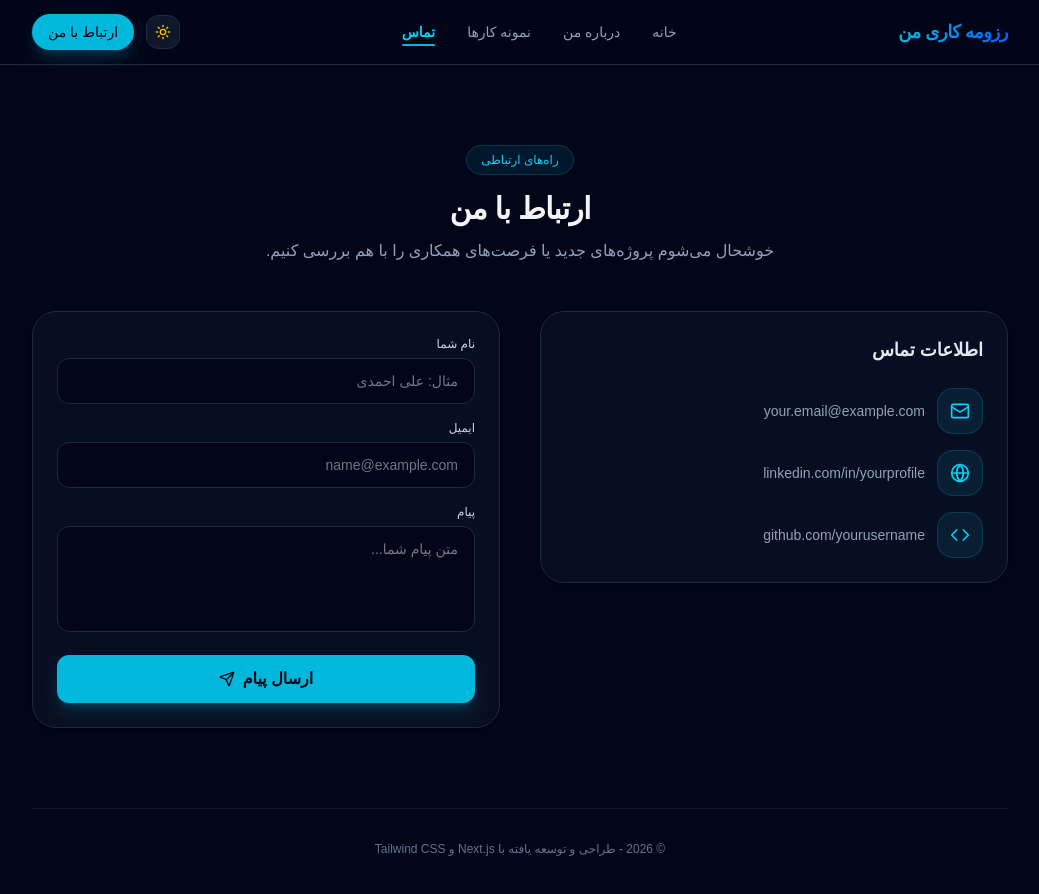
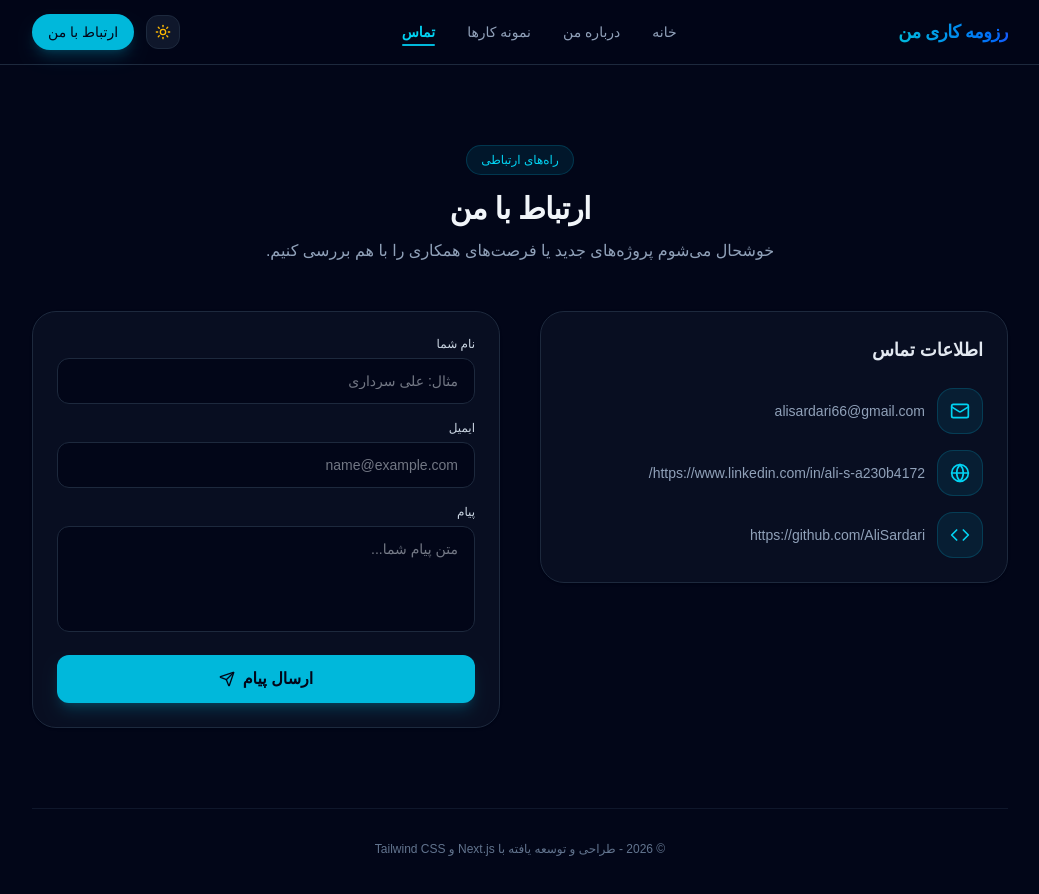
Before and after one commit to AliSardari/my-portfolio, a Next.js app: page /contact in a window 1280 px wide. Shown: the top 894 px of the page, without its empty margins (120-1159 px from the left). Built offline with nearby package versions, Linux system fonts and the light colour scheme.

Commit message:
Update project details and dependencies data

```diff
--- a/src/app/about/page.tsx
+++ b/src/app/about/page.tsx
@@ -10,7 +10,7 @@ export default function AboutPage() {
         {
             title: "فرانت‌اند (Frontend)",
             icon: <Layout className="w-6 h-6 text-cyan-500 dark:text-cyan-400" />,
-            skills: ["React", "Next.js", "Tailwind CSS", "Bootstrap", "JavaScript", "HTML5", "CSS3"],
+            skills: ["React", "Next.js", "Tailwind CSS", "Bootstrap", "JavaScript", "TypeScript", "HTML5", "CSS3"],
         },
         {
             title: "بک‌اند (Backend)",
@@ -41,7 +41,7 @@ export default function AboutPage() {
                     </div>
                     <h1 className="text-3xl md:text-4xl font-extrabold tracking-tight mb-6">درباره من</h1>
                     <p className="text-slate-600 dark:text-slate-400 text-base md:text-lg leading-relaxed">
-                        من یک توسعه‌دهنده وب فول‌استک هستم که با اشتیاق فراوان به دنیای برنامه‌نویسی، راهکارهای نرم‌افزاری مقیاس‌پذیر و مدرن خلق می‌کنم. تسلط بر تکنولوژی‌های فرانت‌اند مانند React و Next.js در کنار قدرت بک‌اند با Laravel و Python به من اجازه می‌دهد پروژه‌ها را از صفر تا صد به بهترین شکل پیاده‌سازی کنم.
+                        من یک توسعه‌ دهنده وب فول‌ استک هستم که با اشتیاق فراوان به دنیای برنامه‌ نویسی، راهکارهای نرم‌ افزاری مقیاس‌ پذیر و مدرن خلق می‌کنم. تسلط بر تکنولوژی‌ های فرانت اند  مانند React و Next.js در کنار قدرت بک اند با Laravel و Python به من اجازه می‌ دهد پروژه‌ ها را از صفر تا صد به بهترین شکل پیاده‌ سازی کنم.
                     </p>
                 </motion.div>
 
@@ -52,7 +52,7 @@ export default function AboutPage() {
                     transition={{ duration: 0.5, delay: 0.2 }}
                     className="space-y-8"
                 >
-                    <h2 className="text-2xl font-bold tracking-tight">مهارت‌ها و تخصص‌ها</h2>
+                    <h2 className="text-2xl font-bold tracking-tight">مهارت‌ ها و تخصص‌ ها</h2>
 
                     <div className="grid grid-cols-1 md:grid-cols-3 gap-6">
                         {skillCategories.map((category, index) => (
--- a/src/app/contact/page.tsx
+++ b/src/app/contact/page.tsx
@@ -66,21 +66,25 @@ export default function ContactPage() {
                                     <div className="p-3 rounded-2xl bg-cyan-500/10 border border-cyan-500/20 text-cyan-600 dark:text-cyan-400">
                                         <Mail className="w-5 h-5" />
                                     </div>
-                                    <span>your.email@example.com</span>
+                                    <span>alisardari66@gmail.com</span>
                                 </div>
 
                                 <div className="flex items-center gap-3">
                                     <div className="p-3 rounded-2xl bg-cyan-500/10 border border-cyan-500/20 text-cyan-600 dark:text-cyan-400">
                                         <Globe className="w-5 h-5" />
                                     </div>
-                                    <a href="#" className="hover:text-cyan-600 dark:hover:text-cyan-400 transition-colors">linkedin.com/in/yourprofile</a>
+                                    <a href="https://www.linkedin.com/in/ali-s-a230b4172/" target="_blank" rel="noopener noreferrer" className="hover:text-cyan-600 dark:hover:text-cyan-400 transition-colors">
+                                        https://www.linkedin.com/in/ali-s-a230b4172/
+                                    </a>
                                 </div>
 
                                 <div className="flex items-center gap-3">
                                     <div className="p-3 rounded-2xl bg-cyan-500/10 border border-cyan-500/20 text-cyan-600 dark:text-cyan-400">
                                         <Code className="w-5 h-5" />
                                     </div>
-                                    <a href="#" className="hover:text-cyan-600 dark:hover:text-cyan-400 transition-colors">github.com/yourusername</a>
+                                    <a href="https://github.com/AliSardari" target="_blank" rel="noopener noreferrer" className="hover:text-cyan-600 dark:hover:text-cyan-400 transition-colors">
+                                        https://github.com/AliSardari
+                                    </a>
                                 </div>
                             </div>
                         </div>
@@ -102,7 +106,7 @@ export default function ContactPage() {
                                 required
                                 value={formData.name}
                                 onChange={(e) => setFormData({ ...formData, name: e.target.value })}
-                                placeholder="مثال: علی احمدی"
+                                placeholder="مثال: علی سرداری"
                                 className="w-full bg-slate-50 dark:bg-slate-950 border border-slate-200 dark:border-slate-800 rounded-xl px-4 py-3 text-sm text-slate-800 dark:text-slate-200 focus:outline-none focus:border-cyan-500 transition-colors"
                             />
                         </div>
--- a/src/components/SkillsSection.tsx
+++ b/src/components/SkillsSection.tsx
@@ -1,8 +1,7 @@
 "use client";
 
 import { motion } from "framer-motion";
-import Link from "next/link";
-import { ArrowLeft } from "lucide-react";
+
 
 // لیست مهارت‌ها همراه با درصد و رنگ آیکون/نوار پیشرفت
 const skillsList = [
@@ -28,17 +27,17 @@ export default function SkillsSection() {
                     className="lg:col-span-5 space-y-6 text-right"
                 >
                     <div className="inline-flex items-center gap-2 px-3.5 py-1.5 rounded-full bg-cyan-500/10 border border-cyan-500/20 text-cyan-600 dark:text-cyan-400 text-xs font-medium">
-                        مهارت‌های تخصصی
+                        مهارت‌ های تخصصی
                     </div>
 
                     <div className="space-y-2">
                         <h2 className="text-3xl sm:text-4xl font-extrabold tracking-tight text-slate-900 dark:text-slate-100">
-                            مهارت‌های محبوب و سوابق من
+                            مهارت‌ های محبوب و سوابق من
                         </h2>
                     </div>
 
                     <p className="text-slate-600 dark:text-slate-400 text-sm sm:text-base leading-relaxed">
-                        با بهره‌گیری از ابزارها و تکنولوژی‌های روز دنیا، تلاش می‌کنم کدهایی تمیز، مقیاس‌پذیر و با بالاترین کیفیت ممکن برای پروژه‌های وب خلق کنم.
+                        با بهره‌ گیری از ابزارها و تکنولوژی‌ های روز دنیا، تلاش می‌کنم کدهایی تمیز، مقیاس‌ پذیر و با بالاترین کیفیت ممکن برای پروژه‌های وب خلق کنم.
                     </p>
 
                     {/* <div className="pt-2">
@@ -68,7 +67,7 @@ export default function SkillsSection() {
                             >
                                 <div className="flex items-center justify-between mb-3">
                                     <div className="flex items-center gap-3">
-                                        <div className="w-10 h-10 rounded-xl bg-gradient-to-tr from-cyan-500/10 to-blue-500/10 border border-cyan-500/20 flex items-center justify-center text-lg group-hover:scale-110 transition-transform">
+                                        <div className="w-10 h-10 rounded-xl bg-linear-to-tr from-cyan-500/10 to-blue-500/10 border border-cyan-500/20 flex items-center justify-center text-lg group-hover:scale-110 transition-transform">
                                             {skill.icon}
                                         </div>
                                         <span className="font-bold text-sm text-slate-800 dark:text-slate-200">{skill.name}</span>
@@ -83,7 +82,7 @@ export default function SkillsSection() {
                                         whileInView={{ width: `${skill.level}%` }}
                                         viewport={{ once: true }}
                                         transition={{ duration: 1, delay: index * 0.15, ease: "easeOut" }}
-                                        className={`h-full rounded-full bg-gradient-to-r ${skill.color}`}
+                                        className={`h-full rounded-full bg-linear-to-r ${skill.color}`}
                                     />
                                 </div>
                             </div>
```
